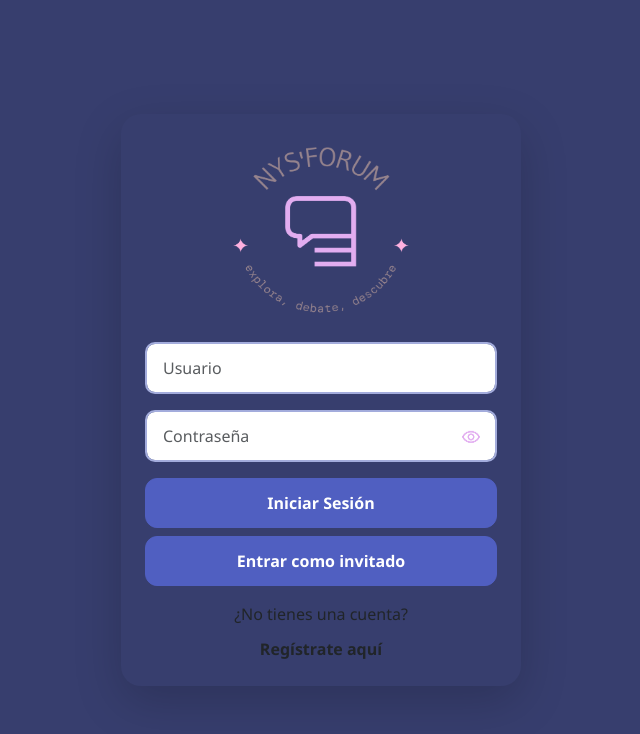
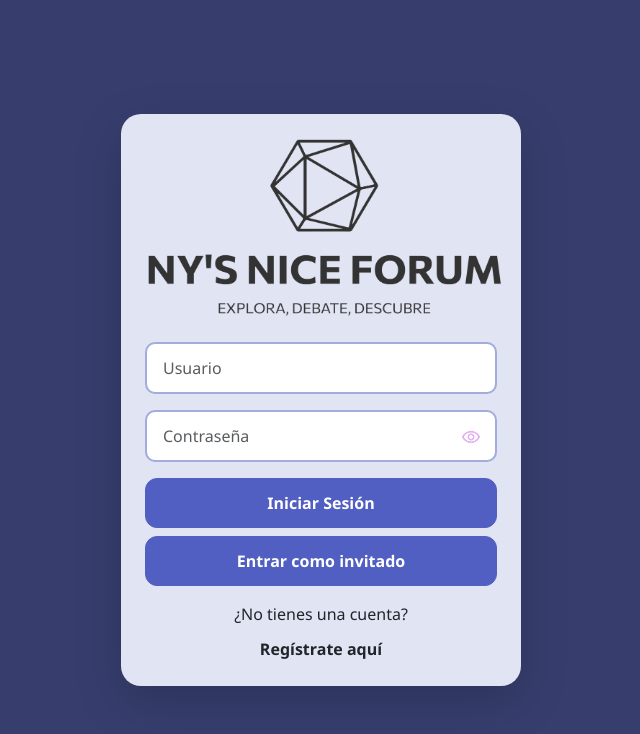
Before and after one commit to NighelG/NysForum, a React app in the folder frontend/: page /login in a window 1280 px wide. Shown: the top 734 px of the page, without its empty margins (319-959 px from the left). Built offline with nearby package versions, Linux system fonts and the light colour scheme; the HTML template or start-up script is replaced by a standard one.

Commit message:
Retoques al diseño

```diff
--- a/frontend/src/components/SideBar.jsx
+++ b/frontend/src/components/SideBar.jsx
@@ -23,7 +23,7 @@ function SideBar() {
         <>
             <div className={`sidebar ${isCollapsed ? 'collapsed' : ''}`}>
                 <div className="sidebar-header">
-                    <img src="/nysforum-high-resolution-logo-transparent(1).png" alt="NysForum" className="sidebar-logo" />
+                    <img src="/nys-nice-forum.png" alt="NysForum" className="sidebar-logo" />
                 </div>
                 <nav className="sidebar-nav">
                     {menuItems.map((item) => (
--- a/frontend/src/index.css
+++ b/frontend/src/index.css
@@ -177,7 +177,7 @@ h1, h2, h3, h4, h5, h6 {
 }
 
 .logo-login {
-  width: 180px;
+  width: 360px;
   height: 180px;
 }
 
@@ -295,3 +295,7 @@ body {
 .sidebar-submenu:hover {
   background-color: var(--wisteria-blue);
 }
+
+.card-body p-4 text-center{
+  background-color: var(--lavender);
+}
--- a/frontend/src/pages/LoginPage.jsx
+++ b/frontend/src/pages/LoginPage.jsx
@@ -57,7 +57,7 @@ function LoginPage() {
             </div>
             <div className="card shadow-lg border-0 position-relative"
                     style={{
-                        backgroundColor: 'var(--tea-green)',
+                        backgroundColor: 'var(--lavender)',
                         border: '3px solid var(--asparagus)',
                         borderRadius: '20px',
                         maxWidth: '400px',
@@ -65,7 +65,7 @@ function LoginPage() {
                     }}>
                 <div className="card-body p-4 text-center">
                     <div className="mb-4">
-                        <img src="/nysforum-high-resolution-logo-transparent.png" alt="NysForum Logo" className="logo-login"/>
+                        <img src="/nys-nice-forum-logo.png" alt="NysForum Logo" className="logo-login"/>
                     </div>
                     {errorMsg && (
                         <div className="alert alert-danger mb-3" role="alert">
--- a/frontend/src/styles/Sidebar.css
+++ b/frontend/src/styles/Sidebar.css
@@ -4,8 +4,7 @@
     top: 0;
     height: 100vh;
     width: 200px;
-    background-color: var(--twilight-indigo);
-    border-right: 1px solid var(--wisteria-blue);
+    background-color: var(--wisteria-blue);
     display: flex;
     flex-direction: column;
     z-index: 1000;
@@ -19,6 +18,7 @@
 }
 
 .sidebar-header {
+    background-color: var(--slate-indigo);
     padding: 20px 15px;
     border-bottom: 1px solid var(--wisteria-blue);
     display: flex;
@@ -29,7 +29,7 @@
 
 .sidebar-logo {
     width: 150px;
-    height: 50px;
+    height: 60px;
 }
 
 .app-name {
@@ -47,6 +47,7 @@
 }
 
 .sidebar-nav {
+    background-color: var(--lavender);
     flex: 1;
     padding: 15px 0;
     display: flex;
@@ -61,7 +62,7 @@
     padding: 12px 15px;
     background: none;
     border: none;
-    color: white;
+    color: rgb(0, 0, 0);
     font-size: 14px;
     font-weight: 500;
     cursor: pointer;
@@ -109,6 +110,7 @@
 }
 
 .sidebar-footer {
+    background-color: var(--slate-indigo);
     padding: 15px;
     border-top: 1px solid var(--wisteria-blue);
     text-align: center;
@@ -137,7 +139,7 @@
     transform: translateY(-50%);
     width: 50px;
     height: 50px;
-    background-color: var(--twilight-indigo);
+    background-color: var(--wisteria-blue);
     border: 1px solid var(--wisteria-blue);
     border-left: none;
     border-radius: 0 8px 8px 0;
```
Also changed, not shown: frontend/public/nys-nice-forum-logo.png (added), frontend/public/nys-nice-forum.png (added).
